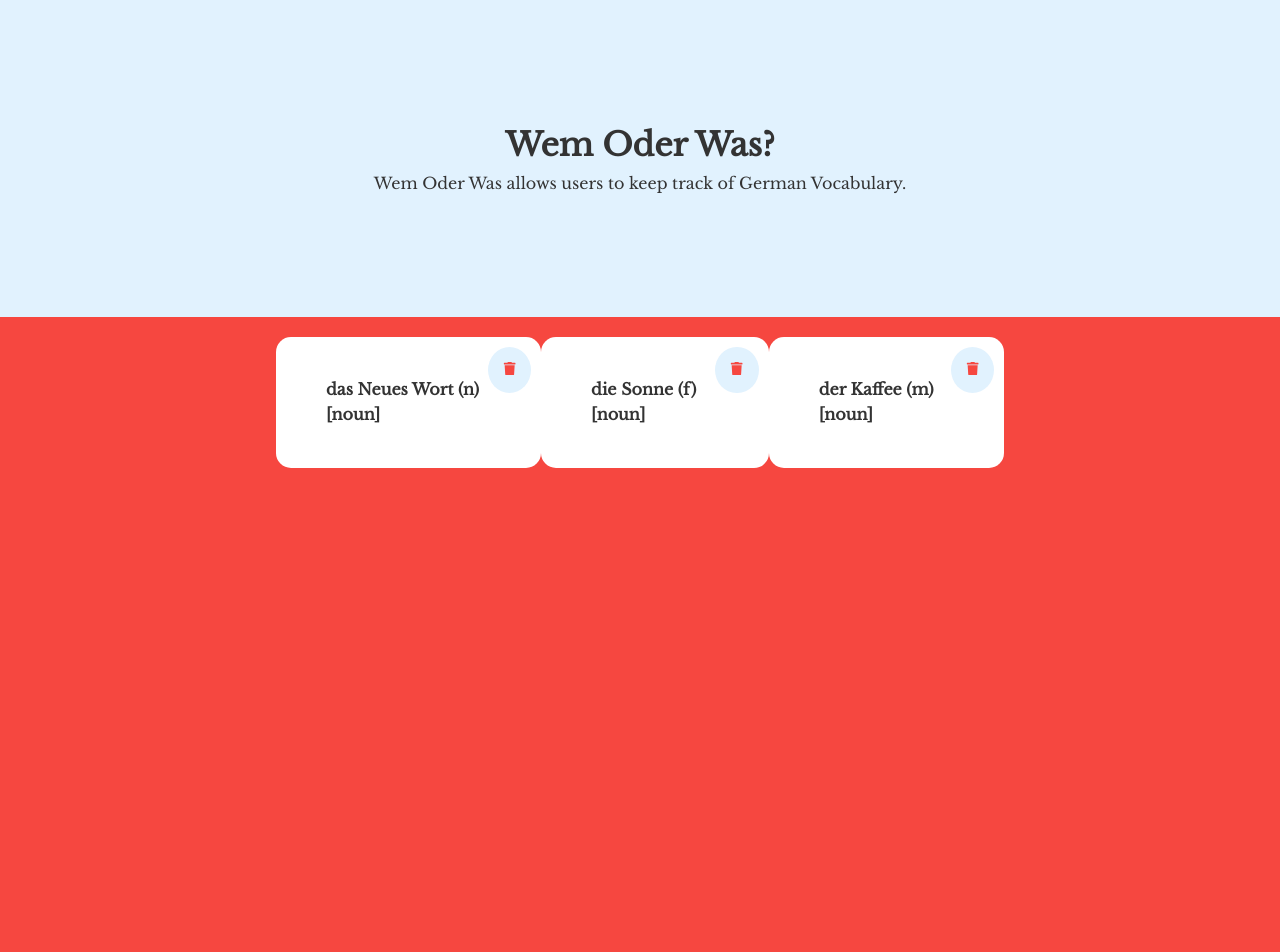
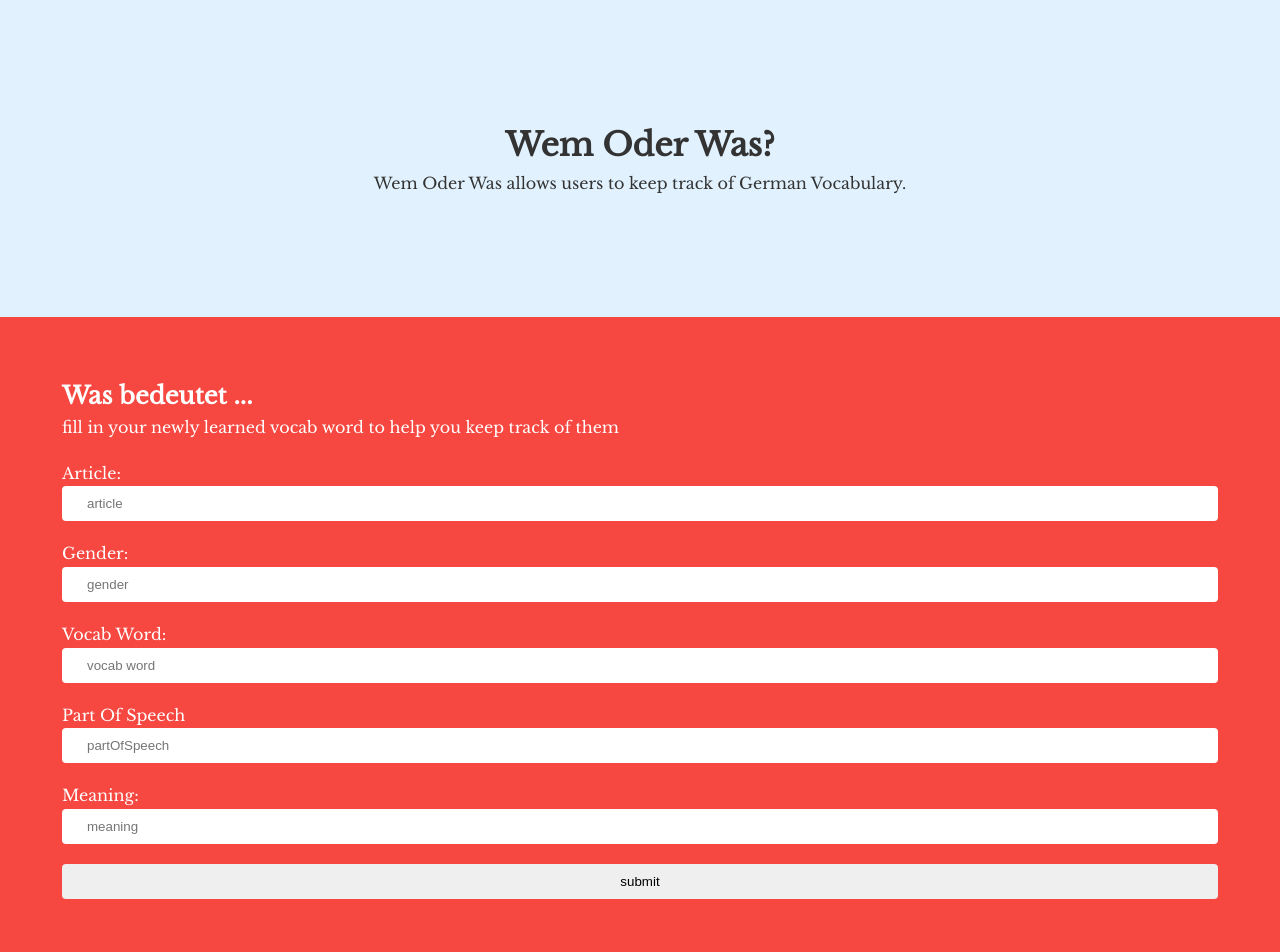
Before and after one commit to Holly-Ellington/wem-oder-was, a React (Create React App) app: page / in a window 1280 px wide. Shown: the top 952 px of the page. Before the commit the page ends 800 px from the top, so only its background shows below. Built offline with nearby package versions, Linux system fonts and the light colour scheme.

Commit message:
styling + form complete

```diff
--- a/package.json
+++ b/package.json
@@ -13,7 +13,8 @@
     "react": "^18.2.0",
     "react-dom": "^18.2.0",
     "react-icons": "^4.6.0",
-    "react-scripts": "5.0.1"
+    "react-scripts": "5.0.1",
+    "uuid": "^9.0.0"
   },
   "scripts": {
     "start": "react-scripts start",
--- a/src/App.js
+++ b/src/App.js
@@ -2,23 +2,29 @@ import React, { useState } from "react";
 import VocabData from "./data/VocabData";
 import VocabList from "./components/VocabList";
 import Header from "./Header";
+import WordForm from "./components/WordForm";
 
 function App() {
 
   const [vocabData, setVocabData] = useState(VocabData);
+
+  const addVocabWord = (newWord) => {
+    setVocabData([newWord, ...vocabData]);
+  }
 
   const handleCardDelete = (id) => {
     console.log(id);
 
     setVocabData(vocabData.filter((word)=>word.id !== id))
 
-}
+  }
+
 
   return (
     <>
     <Header />
     <div className="App container">
-
+      <WordForm addVocabWord={addVocabWord}/>
       <VocabList vocab={vocabData} handleCardDelete={handleCardDelete}/>
 
     </div>
--- a/src/components/VocabWord.jsx
+++ b/src/components/VocabWord.jsx
@@ -3,15 +3,19 @@ import { FaTrash } from 'react-icons/fa'
 import { FontAwesomeIcon } from '@fortawesome/react-fontawesome'
 
 
-function VocabWord({article,word, id, partOfSpeech, gender, handleCardDelete}) {
+// next steps: conditional styling based on gender and partOfSpeech
+
+function VocabWord({article, word, id, partOfSpeech, gender, handleCardDelete, meaning}) {
   return (
     <>
     <div key={id} className="card">
-        <div>
-            <h4>{article} {word} ({gender}) [{partOfSpeech}]</h4>
-            <button className='card-btn' onClick={()=>{handleCardDelete(id)}}>
-                <FaTrash color='#F64740' className='fa-xl' />
-            </button>
+        <button className='card-btn' onClick={()=>{handleCardDelete(id)}}>
+            <FaTrash color='#F64740' className='fa-xl' />
+        </button>
+        <div className='card-contents'>
+        <h3><span className='article-span'>{article}</span> <span className='article-span'>{word}</span></h3>
+        <div><span>{gender}</span> • <span>{partOfSpeech}</span></div>
+        <p>{meaning}</p>
 
         </div>
 
--- /dev/null
+++ b/src/components/WordForm.jsx
@@ -0,0 +1,95 @@
+import React, { useState } from 'react'
+import { v4 as uuidv4 } from 'uuid'
+
+
+function WordForm({addVocabWord}) {
+
+    const [gender, setGender] = useState('')
+    const [word, setWord] = useState('')
+    const [meaning, setMeaning] = useState('')
+    const [article, setArticle] = useState('')
+    const [partOfSpeech, setPartOfSpeech] = useState('')
+    const [wordCase, setWordCase] = useState('')
+
+    const handleGenderChange = (e) => {
+        setGender(e.target.value)
+    }
+
+    const handleArticleChange = (e) => {
+        setArticle(e.target.value)
+    }
+
+    const handleWordChange = (e) => {
+        setWord(e.target.value);
+    }
+
+    const handlePartOfSpeechChange = (e) => {
+        setPartOfSpeech(e.target.value);
+    }
+
+    const handleMeaningChange = (e) => {
+        setMeaning(e.target.value);
+    }
+
+    // const handleWordCaseChange = (e) => {
+    //     setWordCase(e.target.value);
+    // }
+
+    const handleSubmitWord = () => {
+        // e.preventDefault();
+        console.log('word submitted')
+        const newWord = {
+            id: uuidv4(),
+            article: article,
+            word: word,
+            partOfSpeech: partOfSpeech,
+            gender: gender,
+            case: 'nominative',
+            meaning: meaning,
+        }
+
+        addVocabWord(newWord);
+
+    }
+
+  return (
+
+    <form className='form-container'>
+        <div className="inputs">
+        <h2>Was bedeutet ... </h2>
+        <p>fill in your newly learned vocab word to help you keep track of them</p>
+        </div>
+
+        <div className="inputs">
+        <label htmlFor="article">Article:</label>
+        <input  onChange={handleArticleChange} type="text" placeholder='article' id='article' />
+        </div>
+
+        <div className="inputs">
+        <label htmlFor="gender">Gender:</label>
+        <input  onChange={handleGenderChange} type="text" placeholder='gender' id='gender' />
+        </div>
+
+        <div className="inputs">
+        <label htmlFor="vocabWord">Vocab Word:</label>
+        <input onChange={handleWordChange} type="text" placeholder='vocab word' id='vocabWord' />
+        </div>
+
+        <div className="inputs">
+        <label htmlFor="partOfSpeech">Part Of Speech</label>
+        <input  onChange={handlePartOfSpeechChange} type="text" placeholder='partOfSpeech' id='partOfSpeech' />
+        </div>
+
+        <div className="inputs">
+        <label htmlFor="meaning">Meaning:</label>
+        <input onChange={handleMeaningChange} type="text" placeholder='meaning' id='meaning' />
+        </div>
+
+        <div className="inputs">
+        <button type="button" onClick={handleSubmitWord}>submit</button>
+        </div>
+    </form>
+  )
+}
+
+export default WordForm
--- a/src/index.css
+++ b/src/index.css
@@ -25,15 +25,21 @@ body {
   line-height: 1.6;
 }
 
+.App {
+  display: flex;
+  justify-content: space-around;
+  flex-wrap: wrap;
+}
+
 ul {
   list-style: none;
 }
 
-.container {
+/* .container {
   max-width: 768px;
   margin: auto;
   padding: 0 20px;
-}
+} */
 
 .header {
   padding: 120px 0;
@@ -44,6 +50,12 @@ ul {
 
 .list {
   display: flex;
+  justify-content: center;
+  flex-grow: 1;
+  flex-wrap: wrap;
+  align-items: flex-start;
+  margin: 48px 0;
+  padding: 85px 0;
 
 }
 
@@ -52,16 +64,44 @@ ul {
   color: #333;
   border-radius: 15px;
   padding: 40px 50px;
-  margin: 20px 0;
+  margin: 20px 10px;
   position: relative;
+  display: flex;
+  flex-direction: column;
+  align-content: center;
+}
+
+.card-contents {
+  margin-top: 12px
 }
 
 .card-btn {
   position: absolute;
-  top: 10px;
-  right: 10px;
+  top: -15px;
+  right: -15px;
   background-color: #E1F2FE;
   border-radius: 50%;
   padding: 15px;
   border: none;
 }
+
+/* form container */
+.form-container {
+  display: flex;
+  flex-direction: column;
+  flex-grow: 1;
+  margin: 50px;
+}
+
+.inputs {
+  margin: 10px 12px;
+  display: flex;
+  flex-direction: column;
+}
+
+.inputs input, button {
+  padding: 10px 25px;
+  border-radius: 4px;
+  border: none;
+
+}
```
Also changed, not shown: 2 other files (tests, documents, lock files or other folders).
